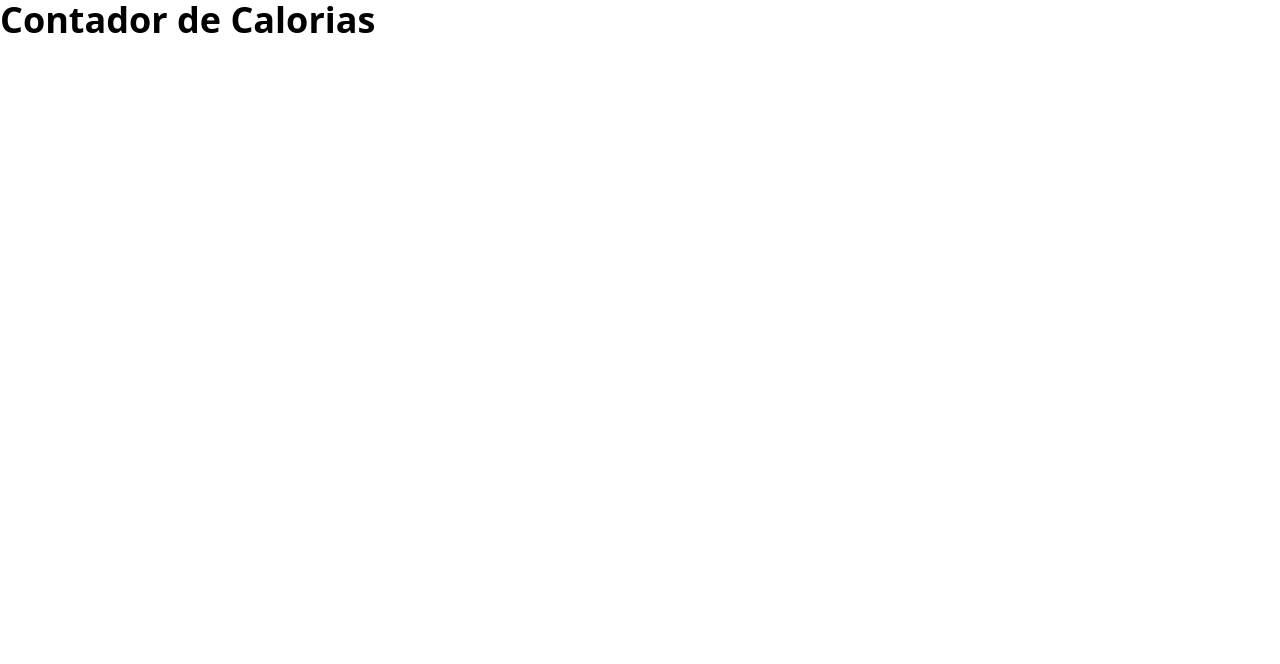
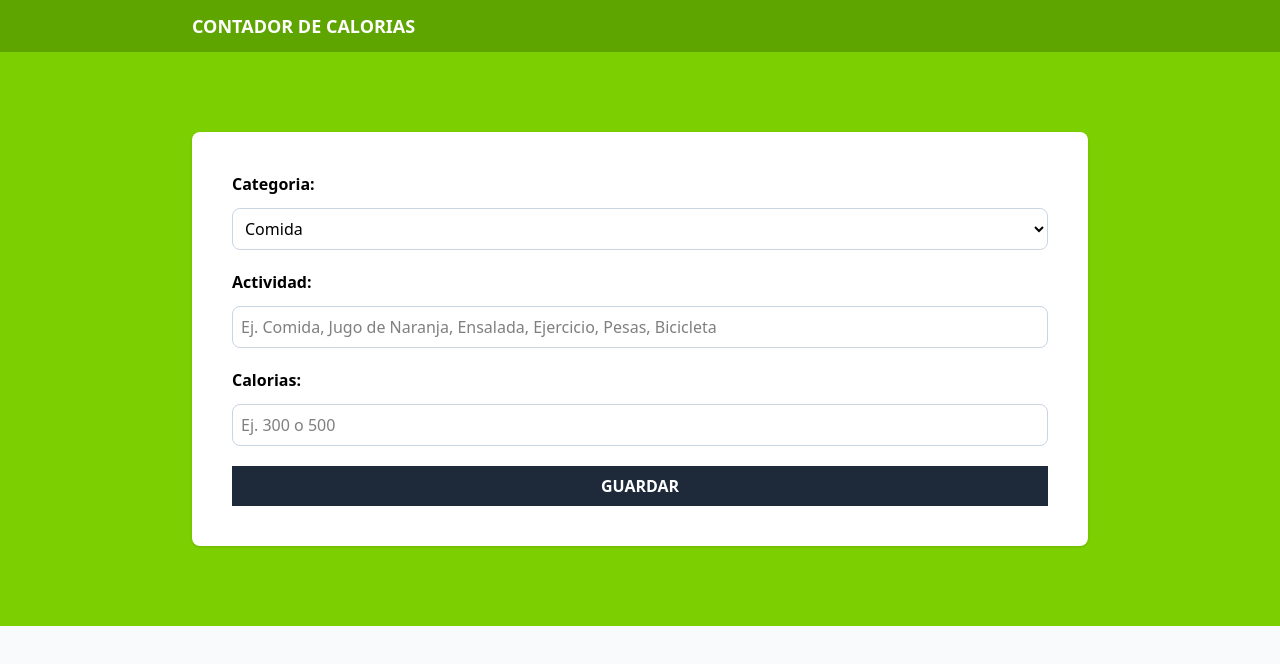
Before and after one commit to JuanZ-Dev/contador-calorias, a React (Vite) app: page / in a window 1280 px wide. Shown: the top 664 px of the page. Built offline with nearby package versions, Linux system fonts and the light colour scheme.

Commit message:
add Form component with its data and type

```diff
--- a/index.html
+++ b/index.html
@@ -5,7 +5,7 @@
     <meta name="viewport" content="width=device-width, initial-scale=1.0" />
     <title>Contador de Calorias</title>
   </head>
-  <body>
+  <body class="bg-gray-50">
     <div id="root"></div>
     <script type="module" src="/src/main.tsx"></script>
   </body>
--- a/src/App.tsx
+++ b/src/App.tsx
@@ -1,8 +1,22 @@
+import Form from "./components/Form"
+
 function App() {
 
   return (
     <>
-      <h1 className="text-4xl font-black">Contador de Calorias</h1>
+      <header className="bg-lime-600 py-3">
+        <div className="max-w-4xl mx-auto flex justify-between">
+          <h1 className="text-center text-lg font-bold text-white uppercase">
+            Contador de Calorias
+          </h1>
+        </div>
+      </header>
+
+      <section className="bg-lime-500 py-20 px-5">
+        <div className="max-w-4xl mx-auto">
+          <Form />
+        </div>
+      </section>
     </>
   )
 }
--- /dev/null
+++ b/src/components/Form.tsx
@@ -0,0 +1,52 @@
+import { categories } from "../data/categories";
+
+export default function Form() {
+  return (
+    <form className="space-y-5 bg-white shadow p-10 rounded-lg">
+      <div className="grid grid-cols-1 gap-3">
+        <label htmlFor="category" className="font-bold">
+          Categoria:
+        </label>
+        <select
+          className="border border-slate-300 p-2 rounded-lg w-full bg-white"
+          id="category"
+        >
+          {categories.map((category) => (
+            <option key={category.id} value={category.id}>
+              {category.name}
+            </option>
+          ))}
+        </select>
+      </div>
+
+      <div className="grid grid-cols-1 gap-3">
+        <label htmlFor="activity" className="font-bold">
+          Actividad:
+        </label>
+        <input
+          id="activity"
+          type="text"
+          className="border border-slate-300 p-2 rounded-lg"
+          placeholder="Ej. Comida, Jugo de Naranja, Ensalada, Ejercicio, Pesas, Bicicleta"
+        />
+      </div>
+
+      <div className="grid grid-cols-1 gap-3">
+        <label htmlFor="calories" className="font-bold">
+          Calorias:
+        </label>
+        <input
+          id="calories"
+          type="number"
+          className="border border-slate-300 p-2 rounded-lg"
+          placeholder="Ej. 300 o 500"
+        />
+      </div>
+
+      <input
+        type="submit"
+        className="bg-gray-800 hover:bg-gray-900 w-full p-2 font-bold uppercase text-white cursor-pointer"
+        value="Guardar" />
+    </form>
+  );
+}
--- /dev/null
+++ b/src/data/categories.ts
@@ -0,0 +1,6 @@
+import type { Category } from "../types";
+
+export const categories: Category[] = [
+  { id: 1, name: "Comida" },
+  { id: 2, name: "Ejercicio" },
+];
--- /dev/null
+++ b/src/types/index.ts
@@ -0,0 +1,4 @@
+export type Category = {
+  id: number;
+  name: string;
+};
```
